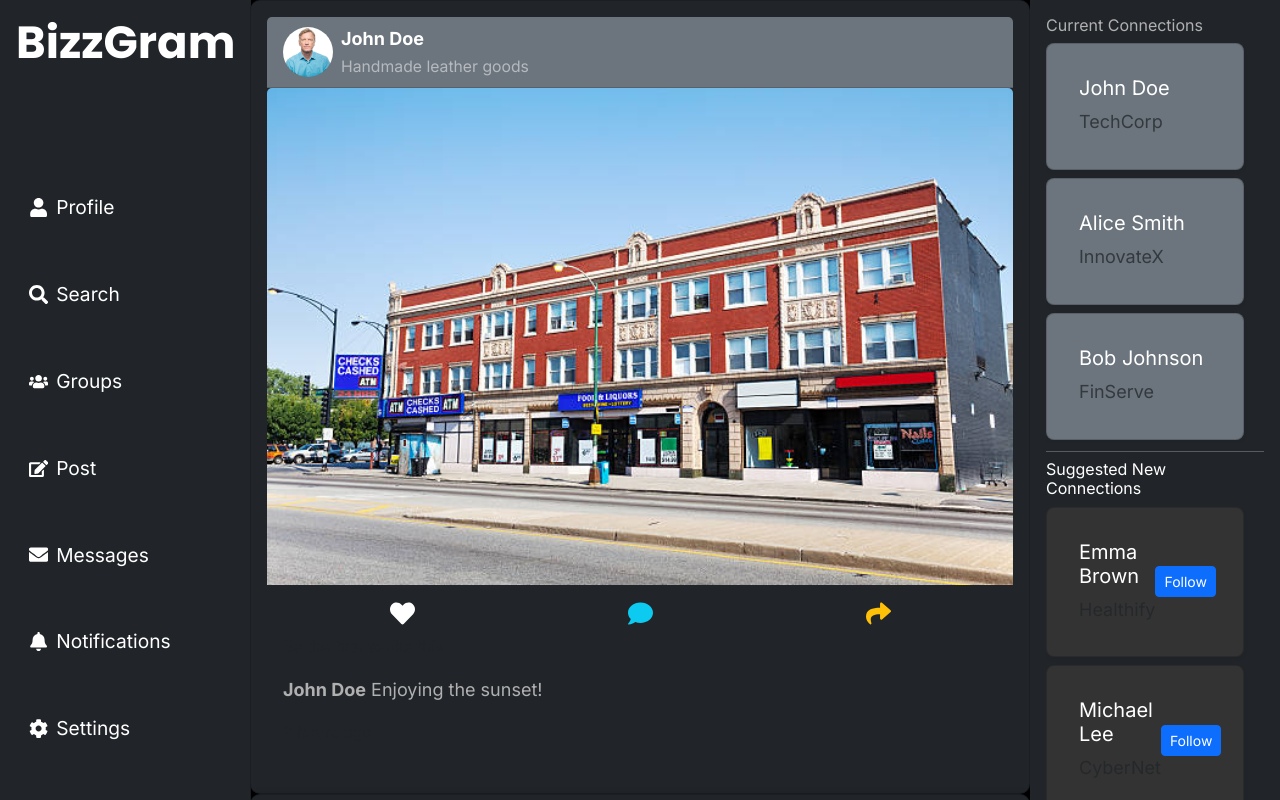
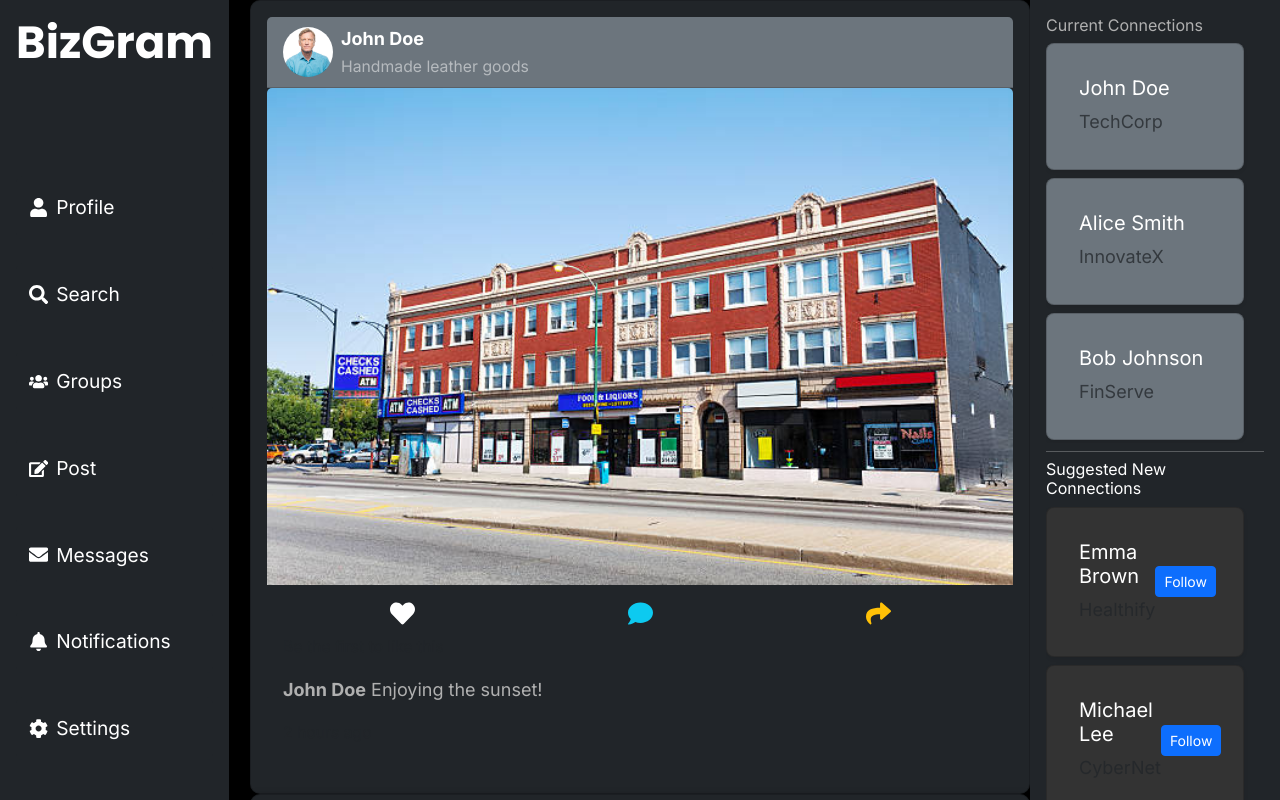
Before and after one commit to ompatel181005/Bizgram, a React (Vite) app in the folder Bizgram/: page / in a window 1280 px wide. Built offline with nearby package versions, Linux system fonts and the light colour scheme.

Commit message:
left sidebar

```diff
--- a/Bizgram/src/SideBar.tsx
+++ b/Bizgram/src/SideBar.tsx
@@ -18,7 +18,7 @@ const SidebarButton: React.FC<{ icon: JSX.Element; label: string }> = ({ icon, l
 const Sidebar: React.FC = () => {
   return (
     <div className="sidebar d-flex flex-column bg-dark text-white p-3 vh-100 position-fixed">
-      <h1>BizzGram</h1>
+      <h1>BizGram</h1>
       {/* Spacer */}
       <div className="flex-grow-1"></div>
 
```
